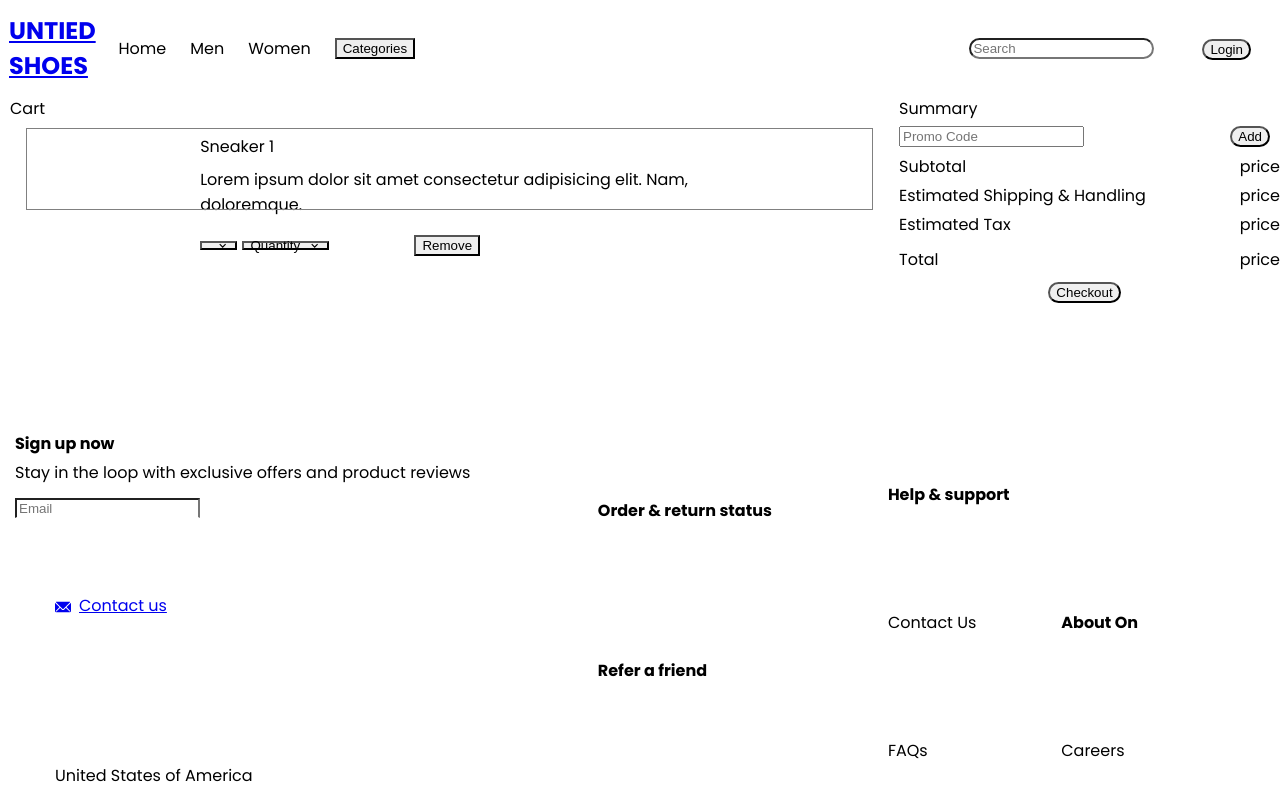
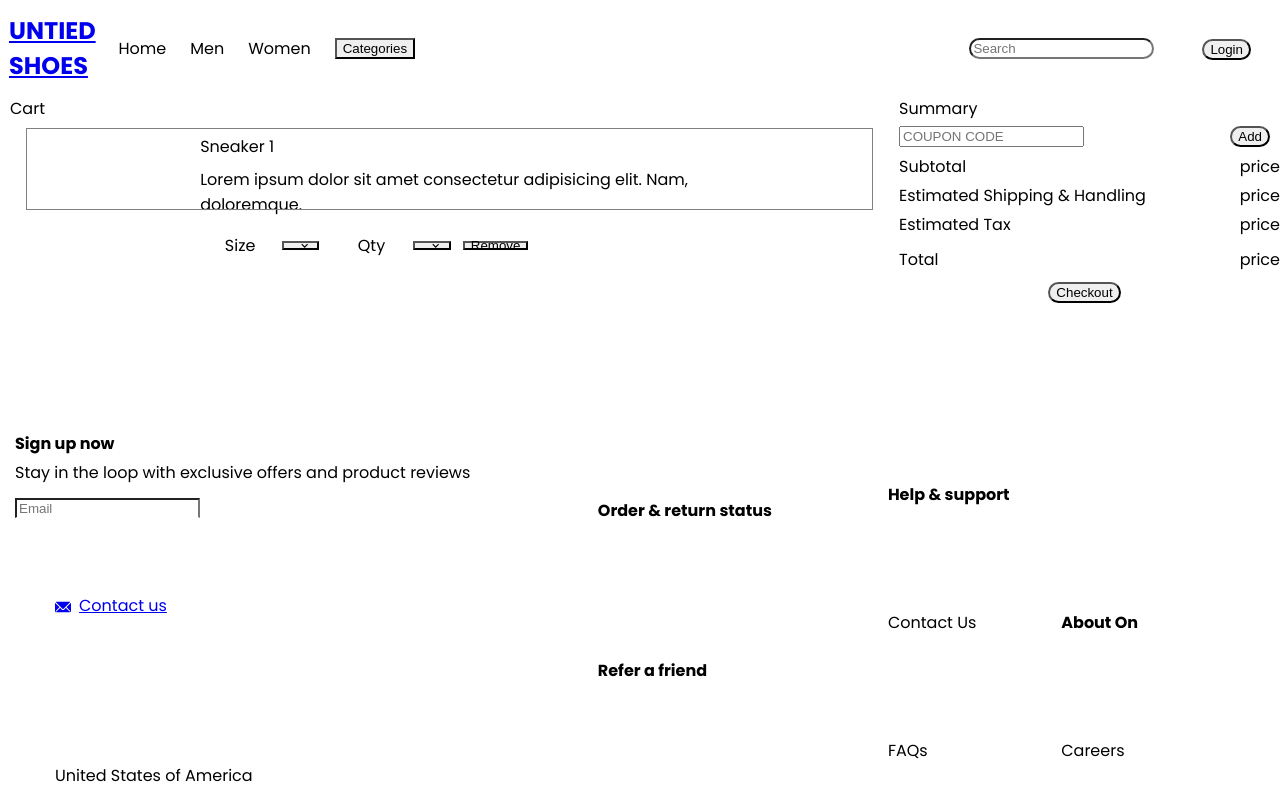
Before and after one commit to AsyncSpaghettiDev/ushoes, a React (Vite) app: page /cart in a window 1280 px wide. Shown: the top 800 px of the page. Built offline with nearby package versions, Linux system fonts and the light colour scheme; the HTML template or start-up script is replaced by a standard one.

Commit message:
updates to cart page buttons. still requires functionality

```diff
--- a/src/pages/Cart.tsx
+++ b/src/pages/Cart.tsx
@@ -26,10 +26,15 @@ export default function Trail () {
                             </Text>
 
 
-                            <Flex gap='5'>
+                            <Flex gap='2'>
+                                <Box mt='5'>
+                                    <Text border='1px' rounded='5' w='80px' h='9' align='center' pt='1' backgroundColor='white' color='blackAlpha.900'>
+                                        Size
+                                    </Text>
+                                </Box>
                                 <Box mt='5'>
                                     <Menu>
-                                        <MenuButton as={Button} rightIcon={<ChevronDownIcon />} h='9'>
+                                        <MenuButton as={Button} rightIcon={<ChevronDownIcon />} h='9' w='2'>
 
                                         </MenuButton>
                                         <MenuList>
@@ -56,10 +61,15 @@ export default function Trail () {
                                         </MenuList>
                                     </Menu>
                                 </Box>
+                                <Box mt='5' ms='10'>
+                                    <Text border='1px' rounded='5' w='80px' h='9' align='center' pt='1' backgroundColor='white' color='blackAlpha.900'>
+                                        Qty
+                                    </Text>
+                                </Box>
                                 <Box mt='5'>
                                     <Menu>
-                                        <MenuButton as={Button} rightIcon={<ChevronDownIcon />} h='9'>
-                                        Quantity
+                                        <MenuButton as={Button} rightIcon={<ChevronDownIcon />} h='9' w='2'>
+
                                         </MenuButton>
                                         <MenuList>
                                             <MenuItem>1</MenuItem>
@@ -75,8 +85,8 @@ export default function Trail () {
                                         </MenuList>
                                     </Menu>
                                 </Box>
-                                <Box ms='80' mt='5'>
-                                    <Button>Remove</Button>
+                                <Box ms='10' mt='5'>
+                                    <Button colorScheme='red' h='9'>Remove</Button>
                                 </Box>
                             </Flex>
 
@@ -96,7 +106,7 @@ export default function Trail () {
                     </Text>
                     <Box display='flex' flexDirection='row' justifyContent='space-between' p='5' gap='3' rounded={6} mb='2'>
                         <Input
-                            placeholder='Promo Code'
+                            placeholder='COUPON CODE'
                             variant="filled"
                             type='text'
                             w='60'
--- a/src/pages/Men.tsx
+++ b/src/pages/Men.tsx
@@ -48,7 +48,7 @@ export default function Men() {
                             borderRadius='md'
                             />
                             <Stack mt='3' spacing='2'>
-                                <Heading size='sm' align='center'>Sneaker 1</Heading>
+                                <Heading size='sm' textAlign='center'>Sneaker 1</Heading>
                                 <Text fontSize='xs'>
                                     Lorem ipsum dolor sit amet consectetur adipisicing elit. Alias, harum?
                                 </Text>
```
